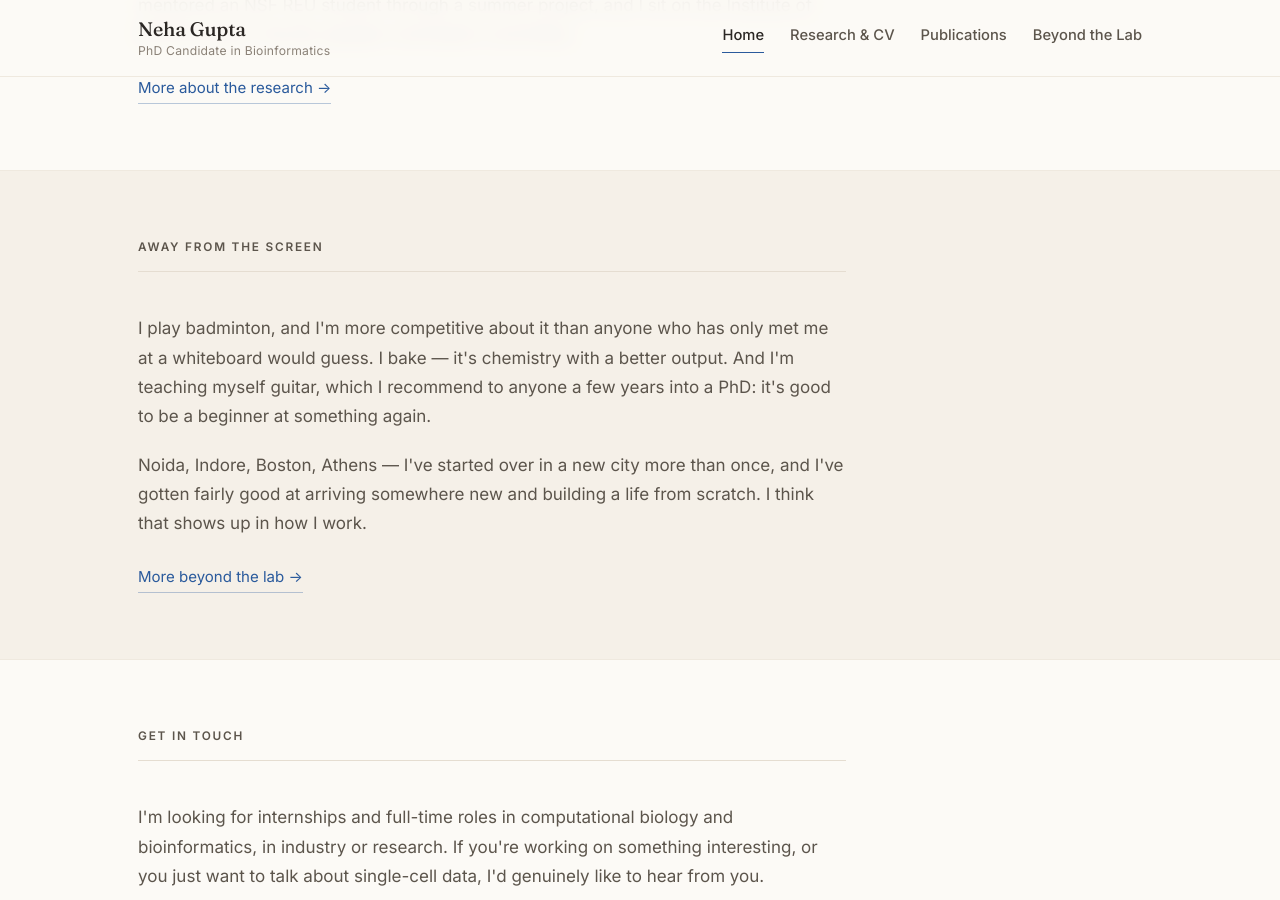
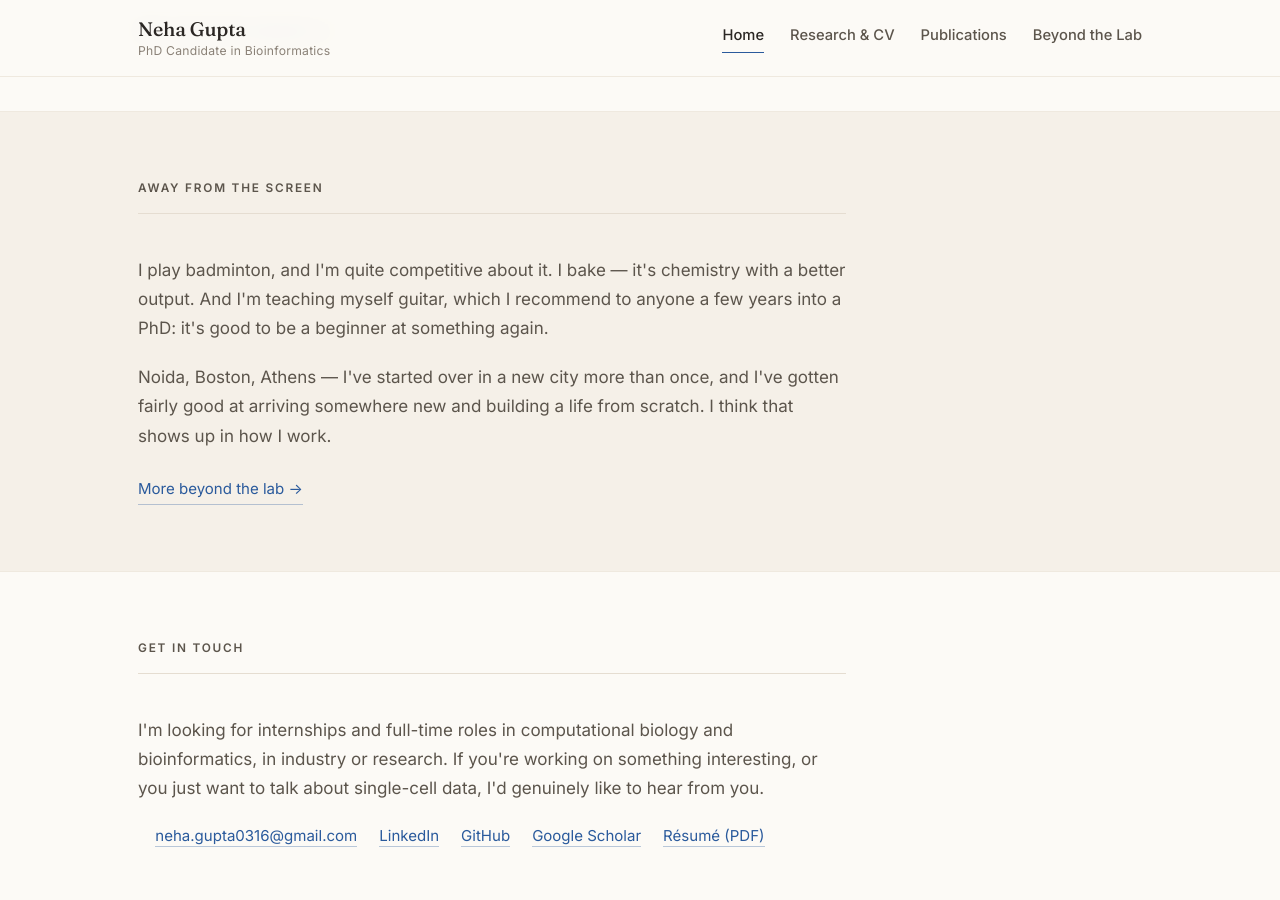
Before and after one commit to nehagupta-16/nehagupta-16.github.io, a Jekyll site: the page built from index.html, in a window 1280 px wide and 900 px high, scrolled down 1609 px. Built offline with Jekyll 4.4.1, drawn with Linux system fonts in a browser that asks for light colours; some of the changed text lies outside the part shown.

Commit message:
updating info

```diff
--- a/index.html
+++ b/index.html
@@ -42,11 +42,8 @@ description: "Neha Gupta — PhD candidate in Bioinformatics at the University o
       <hr class="rule">
 
       <p>
-        I studied biotechnology at Amity University in Noida, expecting to spend my life at a bench. Somewhere
-        in the middle of my degree I found the computational side of biology and never really left it. My first
-        job was as a bioinformatics analyst at Eminent Biosciences in Indore, building an RNA-seq pipeline for
-        paired normal and colon cancer samples — the first time I understood that a well-built analysis is its
-        own kind of craft.
+        I studied biotechnology at Amity University in Noida, where I got interested in bioinformatics and the
+        idea of using computers to study biology. I worked on molecular docking and RNA-sequencing projects.
       </p>
 
       <p>
@@ -93,13 +90,12 @@ description: "Neha Gupta — PhD candidate in Bioinformatics at the University o
       <hr class="rule">
 
       <p>
-        I play badminton, and I'm more competitive about it than anyone who has only met me at a whiteboard
-        would guess. I bake — it's chemistry with a better output. And I'm teaching myself guitar, which I
+        I play badminton, and I'm quite competitive about it. I bake — it's chemistry with a better output. And I'm teaching myself guitar, which I
         recommend to anyone a few years into a PhD: it's good to be a beginner at something again.
       </p>
 
       <p>
-        Noida, Indore, Boston, Athens — I've started over in a new city more than once, and I've gotten fairly
+        Noida, Boston, Athens — I've started over in a new city more than once, and I've gotten fairly
         good at arriving somewhere new and building a life from scratch. I think that shows up in how I work.
       </p>
 
```
